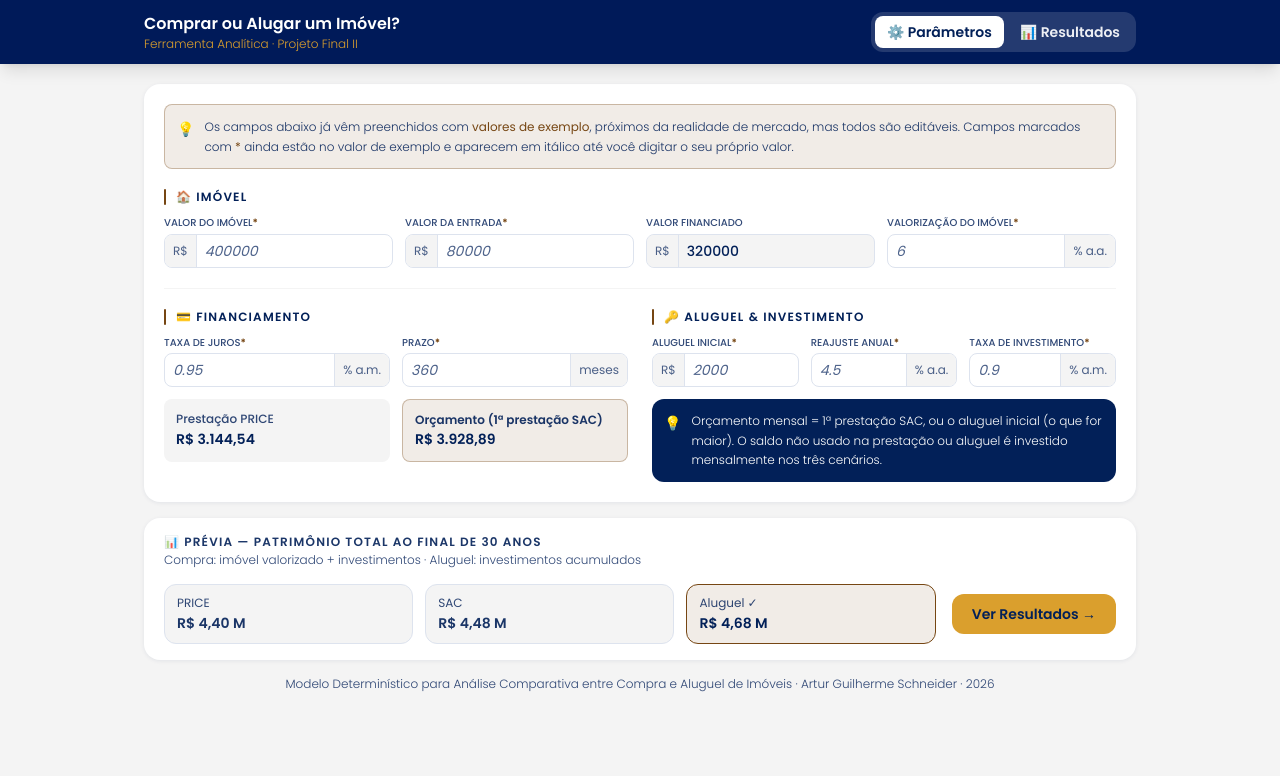
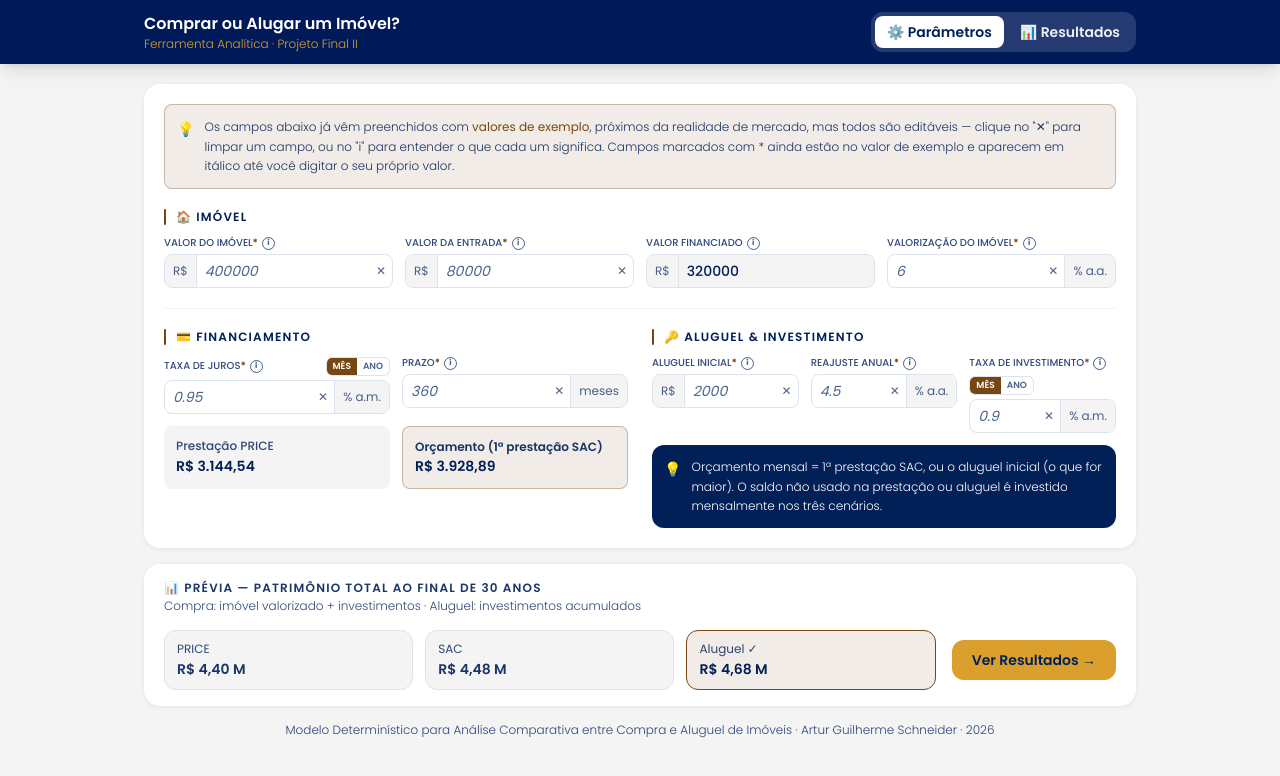
Before and after one commit to Artur-Schneider/comprar-ou-alugar, a React (Vite) app: page / in a window 1280 px wide. Shown: the top 776 px of the page. Built offline with nearby package versions, Linux system fonts and the light colour scheme.

Commit message:
Alteracoes sugeridas pelos respondentes do questionario

```diff
--- /dev/null
+++ b/src/components/InfoTooltip.jsx
@@ -0,0 +1,38 @@
+import { useState, useRef, useEffect } from 'react';
+import { C, T } from '../lib/theme';
+
+// Ícone de ajuda — funciona por clique/toque (não por hover), para se
+// comportar de forma idêntica no desktop e no celular.
+export default function InfoTooltip({ text }) {
+  const [open, setOpen] = useState(false);
+  const ref = useRef(null);
+
+  useEffect(() => {
+    if (!open) return;
+    const handler = e => { if (ref.current && !ref.current.contains(e.target)) setOpen(false); };
+    document.addEventListener('mousedown', handler);
+    return () => document.removeEventListener('mousedown', handler);
+  }, [open]);
+
+  return (
+    <span className="relative inline-flex flex-shrink-0" ref={ref}>
+      <button
+        type="button"
+        onClick={() => setOpen(o => !o)}
+        className="flex items-center justify-center rounded-full flex-shrink-0"
+        style={{ width: 13, height: 13, fontSize: 8, fontWeight: 700, color: T.hint, border: `1px solid ${T.hint}`, lineHeight: 1 }}
+        aria-label="Mais informações"
+      >
+        i
+      </button>
+      {open && (
+        <span
+          className="absolute z-40 left-1/2 -translate-x-1/2 top-full mt-1.5 rounded-lg px-2.5 py-1.5 text-[10px] font-normal normal-case leading-snug"
+          style={{ backgroundColor: C.blueDk, color: C.white, width: 168, boxShadow: '0 4px 12px rgba(2,32,88,0.25)' }}
+        >
+          {text}
+        </span>
+      )}
+    </span>
+  );
+}
--- a/src/components/NInput.jsx
+++ b/src/components/NInput.jsx
@@ -1,7 +1,8 @@
 import { useState, useEffect } from 'react';
 import { C, T } from '../lib/theme';
+import InfoTooltip from './InfoTooltip';
 
-export default function NInput({ label, val, set, pre, suf, step = "0.1", min = "0", max, ro = false, isDefault = false }) {
+export default function NInput({ label, val, set, pre, suf, step = "0.1", min = "0", max, ro = false, isDefault = false, info }) {
   const [foc, setFoc] = useState(false);
   const [raw, setRaw] = useState(String(val));
   const showExampleMark = isDefault && !ro;
@@ -17,11 +18,19 @@ export default function NInput({ label, val, set, pre, suf, step = "0.1", min =
     set(Number.isNaN(parsed) ? 0 : parsed);
   };
 
+  const handleClear = () => {
+    setRaw('');
+    set(0);
+  };
+
   return (
     <div className="min-w-0">
-      <label className="block text-[10px] font-medium uppercase mb-1 leading-tight" style={{ color: T.low }}>
-        {label}{showExampleMark && <span className="font-bold" style={{ color: C.wood }}>*</span>}
-      </label>
+      <div className="flex items-center gap-1 mb-1">
+        <label className="text-[10px] font-medium uppercase leading-tight" style={{ color: T.low }}>
+          {label}{showExampleMark && <span className="font-bold" style={{ color: C.wood }}>*</span>}
+        </label>
+        {info && <InfoTooltip text={info} />}
+      </div>
       <div
         className="flex items-stretch rounded-lg overflow-hidden"
         style={{ border: `1.5px solid ${foc ? C.wood : C.border}`, backgroundColor: ro ? C.cream : C.white, transition: 'border-color .15s' }}
@@ -48,6 +57,15 @@ export default function NInput({ label, val, set, pre, suf, step = "0.1", min =
             fontWeight: showExampleMark ? 400 : 500,
           }}
         />
+        {!ro && raw !== '' && (
+          <button
+            type="button" onClick={handleClear} tabIndex={-1}
+            className="flex items-center justify-center px-1.5 text-xs flex-shrink-0"
+            style={{ color: T.hint }} aria-label={`Limpar ${label}`}
+          >
+            ✕
+          </button>
+        )}
         {suf && (
           <span className="flex items-center px-2 text-xs select-none flex-shrink-0 whitespace-nowrap" style={{ color: T.hint, backgroundColor: C.cream, borderLeft: `1px solid ${C.border}` }}>
             {suf}
--- /dev/null
+++ b/src/components/RateInput.jsx
@@ -0,0 +1,106 @@
+import { useState, useEffect } from 'react';
+import { C, T } from '../lib/theme';
+import InfoTooltip from './InfoTooltip';
+
+// Conversão por juros compostos — nunca multiplicação/divisão simples por
+// 12, que distorceria a taxa equivalente.
+const monthlyToAnnual = m => (Math.pow(1 + m / 100, 12) - 1) * 100;
+const annualToMonthly = a => (Math.pow(1 + a / 100, 1 / 12) - 1) * 100;
+
+// Campo de taxa com alternância "ao mês / ao ano". O valor é sempre
+// armazenado como taxa mensal (é o que o motor de cálculo usa) — a
+// exibição é convertida na hora, nos dois sentidos, sem perder precisão.
+export default function RateInput({ label, valMonthly, setMonthly, isDefault = false, info }) {
+  const [period, setPeriod] = useState('mes'); // 'mes' | 'ano'
+  const [foc, setFoc] = useState(false);
+  const showExampleMark = isDefault;
+
+  const displayValue = period === 'mes' ? valMonthly : monthlyToAnnual(valMonthly);
+  const [raw, setRaw] = useState(String(+displayValue.toFixed(2)));
+
+  // Recalcula o texto exibido ao alternar entre mês/ano — a taxa real
+  // guardada no estado não muda, só a forma como é mostrada.
+  useEffect(() => {
+    const dv = period === 'mes' ? valMonthly : monthlyToAnnual(valMonthly);
+    setRaw(String(+dv.toFixed(2)));
+    // eslint-disable-next-line react-hooks/exhaustive-deps
+  }, [period]);
+
+  const handleChange = e => {
+    const next = e.target.value;
+    setRaw(next);
+    const parsed = parseFloat(next);
+    const typedVal = Number.isNaN(parsed) ? 0 : parsed;
+    setMonthly(period === 'mes' ? typedVal : annualToMonthly(typedVal));
+  };
+
+  const handleClear = () => {
+    setRaw('');
+    setMonthly(0);
+  };
+
+  return (
+    <div className="min-w-0">
+      <div className="flex items-center justify-between gap-1.5 mb-1 flex-wrap">
+        <div className="flex items-center gap-1">
+          <label className="text-[10px] font-medium uppercase leading-tight" style={{ color: T.low }}>
+            {label}{showExampleMark && <span className="font-bold" style={{ color: C.wood }}>*</span>}
+          </label>
+          {info && <InfoTooltip text={info} />}
+        </div>
+        <div className="flex rounded-md overflow-hidden flex-shrink-0" style={{ border: `1px solid ${C.border}` }}>
+          {[['mes', 'mês'], ['ano', 'ano']].map(([key, text]) => (
+            <button
+              key={key}
+              type="button"
+              onClick={() => setPeriod(key)}
+              className="px-1.5 py-0.5 text-[9px] font-semibold uppercase transition-colors"
+              style={{ backgroundColor: period === key ? C.wood : 'transparent', color: period === key ? C.white : T.hint }}
+            >
+              {text}
+            </button>
+          ))}
+        </div>
+      </div>
+
+      <div
+        className="flex items-stretch rounded-lg overflow-hidden"
+        style={{ border: `1.5px solid ${foc ? C.wood : C.border}`, backgroundColor: C.white, transition: 'border-color .15s' }}
+      >
+        <input
+          type="number"
+          value={raw}
+          step="0.01"
+          min="0"
+          onChange={handleChange}
+          onFocus={() => setFoc(true)}
+          onBlur={() => setFoc(false)}
+          className="flex-1 px-2 py-1.5 text-sm outline-none bg-transparent min-w-0 w-0"
+          style={{
+            color: showExampleMark ? T.hint : T.high,
+            fontStyle: showExampleMark ? 'italic' : 'normal',
+            fontWeight: showExampleMark ? 400 : 500,
+          }}
+        />
+        {raw !== '' && (
+          <button
+            type="button" onClick={handleClear} tabIndex={-1}
+            className="flex items-center justify-center px-1.5 text-xs flex-shrink-0"
+            style={{ color: T.hint }} aria-label={`Limpar ${label}`}
+          >
+            ✕
+          </button>
+        )}
+        <span className="flex items-center px-2 text-xs select-none flex-shrink-0 whitespace-nowrap" style={{ color: T.hint, backgroundColor: C.cream, borderLeft: `1px solid ${C.border}` }}>
+          % a.{period === 'mes' ? 'm' : 'a'}.
+        </span>
+      </div>
+
+      {period === 'ano' && (
+        <p className="text-[9px] font-light mt-0.5 leading-snug" style={{ color: T.hint }}>
+          💡 Convertida automaticamente para a taxa mensal equivalente nos cálculos.
+        </p>
+      )}
+    </div>
+  );
+}
--- a/src/pages/ParamsPage.jsx
+++ b/src/pages/ParamsPage.jsx
@@ -1,6 +1,7 @@
 import { C, T } from '../lib/theme';
 import { fmt, fmtK } from '../lib/format';
 import NInput from '../components/NInput';
+import RateInput from '../components/RateInput';
 import SectionHead from '../components/SectionHead';
 import InsightBanner from '../components/InsightBanner';
 import Footer from '../components/Footer';
@@ -14,18 +15,23 @@ export default function ParamsPage({ p, upd, c, anos, touched, priceWins, sacWin
           <span className="flex-shrink-0 text-sm mt-0.5" style={{ color: C.wood }}>💡</span>
           <p className="text-xs font-light leading-relaxed" style={{ color: T.med }}>
             Os campos abaixo já vêm preenchidos com <strong style={{ color: C.wood }}>valores de exemplo</strong>, próximos da
-            realidade de mercado, mas todos são editáveis. Campos marcados com <strong style={{ color: C.wood }}>*</strong>{' '}
-            ainda estão no valor de exemplo e aparecem em itálico até você digitar o seu próprio valor.
+            realidade de mercado, mas todos são editáveis — clique no "✕" para limpar um campo, ou no "i" para entender
+            o que cada um significa. Campos marcados com <strong style={{ color: C.wood }}>*</strong> ainda estão no
+            valor de exemplo e aparecem em itálico até você digitar o seu próprio valor.
           </p>
         </div>
 
         <div>
           <SectionHead icon="🏠" label="Imóvel" />
           <div className="grid grid-cols-2 md:grid-cols-4 gap-3">
-            <NInput label="Valor do Imóvel" val={p.vi} set={upd('vi')} pre="R$" step="5000" isDefault={!touched.vi} />
-            <NInput label="Valor da Entrada" val={p.ent} set={upd('ent')} pre="R$" step="5000" max={p.vi} isDefault={!touched.ent} />
-            <NInput label="Valor Financiado" val={c.vf} set={() => {}} pre="R$" ro />
-            <NInput label="Valorização do Imóvel" val={p.val} set={upd('val')} suf="% a.a." isDefault={!touched.val} />
+            <NInput label="Valor do Imóvel" val={p.vi} set={upd('vi')} pre="R$" step="5000" isDefault={!touched.vi}
+              info="Preço total de compra do imóvel." />
+            <NInput label="Valor da Entrada" val={p.ent} set={upd('ent')} pre="R$" step="5000" max={p.vi} isDefault={!touched.ent}
+              info="Valor pago à vista; o restante é financiado." />
+            <NInput label="Valor Financiado" val={c.vf} set={() => {}} pre="R$" ro
+              info="Valor do imóvel menos a entrada — calculado automaticamente." />
+            <NInput label="Valorização do Imóvel" val={p.val} set={upd('val')} suf="% a.a." isDefault={!touched.val}
+              info="Quanto o imóvel se valoriza, em média, por ano." />
           </div>
           {c.isCashPurchase && (
             <p className="text-xs font-light mt-2" style={{ color: T.med }}>
@@ -40,8 +46,10 @@ export default function ParamsPage({ p, upd, c, anos, touched, priceWins, sacWin
           <div>
             <SectionHead icon="💳" label="Financiamento" />
             <div className="grid grid-cols-2 gap-3 mb-3">
-              <NInput label="Taxa de Juros" val={p.tj} set={upd('tj')} suf="% a.m." step="0.01" isDefault={!touched.tj} />
-              <NInput label="Prazo" val={p.pz} set={upd('pz')} suf="meses" step="12" min="12" isDefault={!touched.pz} />
+              <RateInput label="Taxa de Juros" valMonthly={p.tj} setMonthly={upd('tj')} isDefault={!touched.tj}
+                info="Juros cobrados pelo banco no financiamento." />
+              <NInput label="Prazo" val={p.pz} set={upd('pz')} suf="meses" step="12" min="12" isDefault={!touched.pz}
+                info="Duração total do financiamento, em meses." />
             </div>
             <div className="grid grid-cols-2 gap-3">
               <div className="rounded-lg p-3" style={{ backgroundColor: C.cream }}>
@@ -59,9 +67,12 @@ export default function ParamsPage({ p, upd, c, anos, touched, priceWins, sacWin
           <div>
             <SectionHead icon="🔑" label="Aluguel & Investimento" />
             <div className="grid grid-cols-1 sm:grid-cols-3 gap-3 mb-3">
-              <NInput label="Aluguel Inicial" val={p.alg} set={upd('alg')} pre="R$" step="100" isDefault={!touched.alg} />
-              <NInput label="Reajuste Anual" val={p.rej} set={upd('rej')} suf="% a.a." isDefault={!touched.rej} />
-              <NInput label="Taxa de Investimento" val={p.ti} set={upd('ti')} suf="% a.m." step="0.01" isDefault={!touched.ti} />
+              <NInput label="Aluguel Inicial" val={p.alg} set={upd('alg')} pre="R$" step="100" isDefault={!touched.alg}
+                info="Valor do aluguel no primeiro mês da simulação." />
+              <NInput label="Reajuste Anual" val={p.rej} set={upd('rej')} suf="% a.a." isDefault={!touched.rej}
+                info="Quanto o aluguel aumenta a cada 12 meses." />
+              <RateInput label="Taxa de Investimento" valMonthly={p.ti} setMonthly={upd('ti')} isDefault={!touched.ti}
+                info="Rendimento esperado ao investir o dinheiro não gasto com prestação ou aluguel." />
             </div>
             <InsightBanner icon="💡">
               Orçamento mensal = 1ª prestação SAC, ou o aluguel inicial (o que for maior). O saldo não usado na
```
